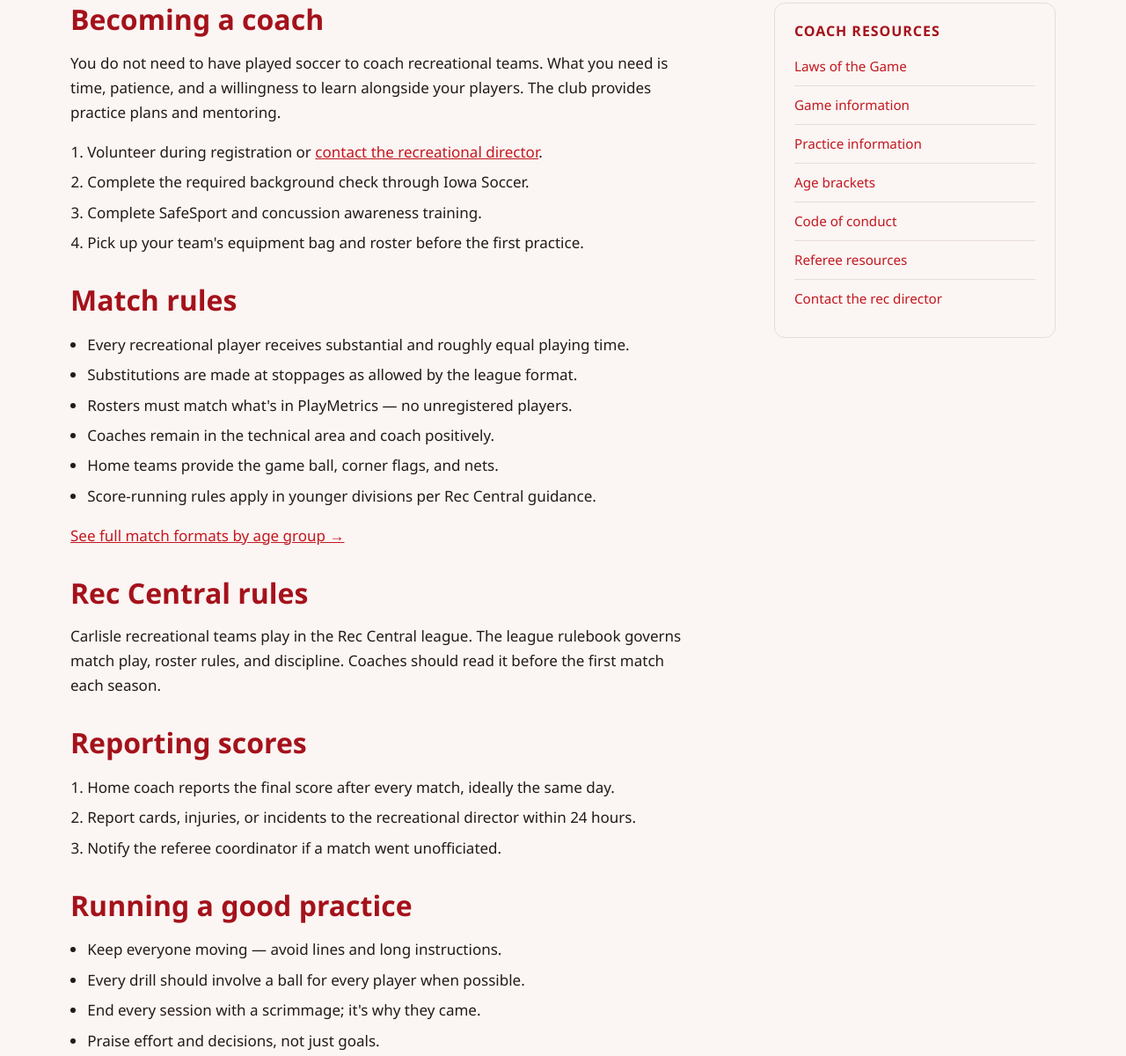
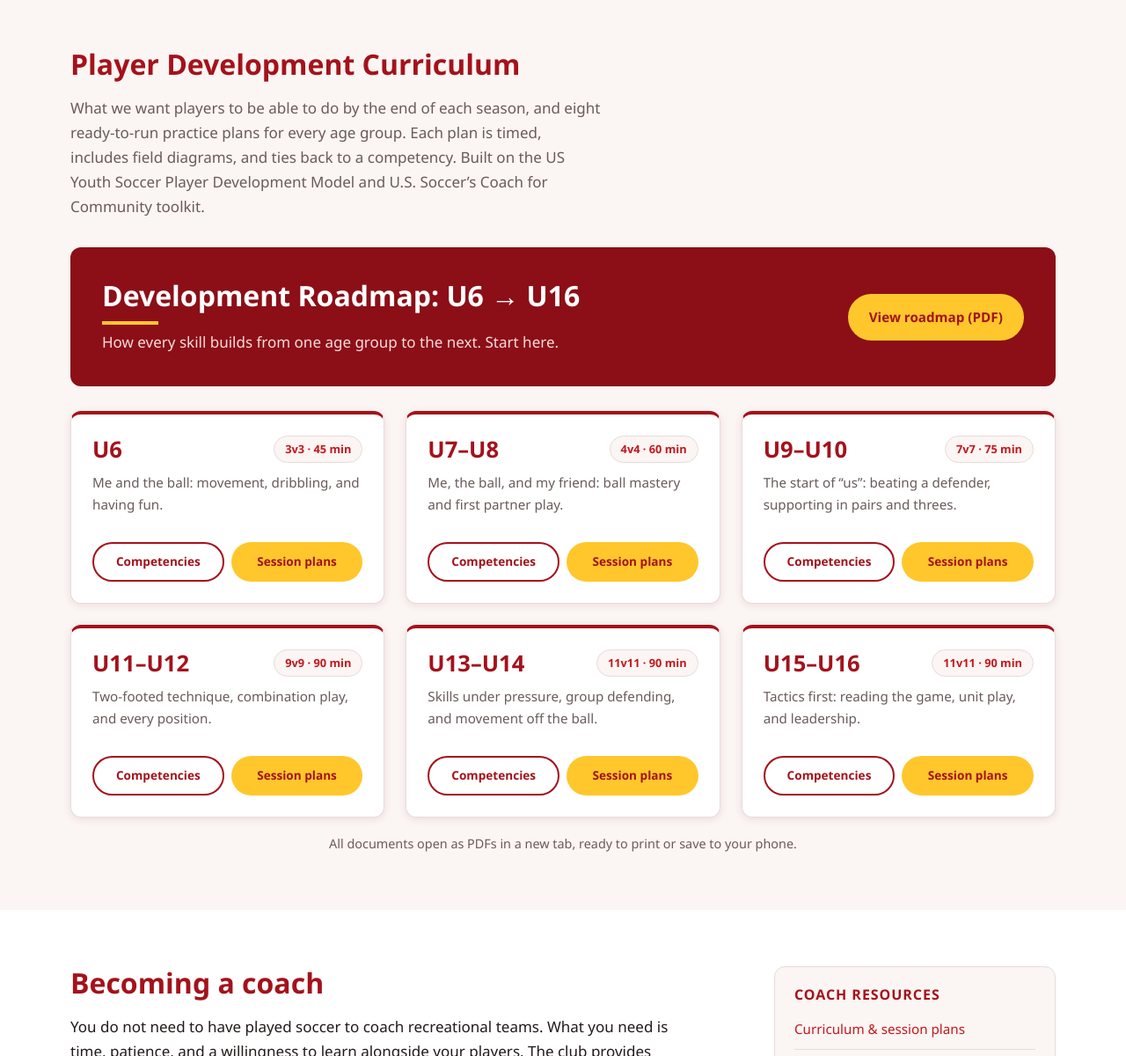
Before and after one commit to dustinrowe91/carlislesoccerwebsite, a plain HTML site: page src/coaches.html in a window 1280 px wide. Shown: the part 703-1903 px from the top of the page at 88% size. Drawn offline with Linux system fonts and the light colour scheme.

Commit message:
Add player development curriculum and session plans to Coaches page
- New 'Player Development Curriculum' section on coaches.html with a
  featured U6-U16 roadmap banner and one card per age group linking to
  its year-end competencies and 8 session plans (PDFs)
- PDFs added under src/docs/curriculum/
- New quick-link card and sidebar link to the section
- Small doc-card styles added to styles.css

Co-Authored-By: Claude Opus 5.5 <noreply@anthropic.com>
Claude-Session: https://claude.ai/code/session_01L4eA1BokQpJhyp1oqU9GKr

```diff
--- a/src/coaches.html
+++ b/src/coaches.html
@@ -4,7 +4,7 @@
 <meta charset="utf-8">
 <meta name="viewport" content="width=device-width, initial-scale=1">
 <title>Coaches Corner | Carlisle Soccer Club</title>
-<meta name="description" content="Resources for Carlisle Soccer Club coaches: rules, score reporting, practice planning, and requirements.">
+<meta name="description" content="Resources for Carlisle Soccer Club coaches: player development curriculum, session plans, rules, score reporting, and requirements.">
 <link rel="stylesheet" href="css/styles.css">
 <link rel="icon" type="image/png" href="images/logo.png">
 </head>
@@ -22,7 +22,12 @@
 
   <section class="section">
     <div class="wrap">
-      <div class="grid grid-3">
+      <div class="grid grid-4">
+        <a class="card card-link" href="#curriculum">
+          <div class="card-icon" aria-hidden="true">&#128203;</div>
+          <h3>Curriculum &amp; Session Plans</h3>
+          <p>Year-end goals and ready-to-run practices for every age group.</p>
+        </a>
         <a class="card card-link" href="https://www.theifab.com/laws-of-the-game-documents/?language=all" target="_blank" rel="noopener">
           <div class="card-icon" aria-hidden="true">&#128220;</div>
           <h3>Laws of the Game</h3>
@@ -42,7 +47,76 @@
     </div>
   </section>
 
-  <section class="section section-alt">
+  <section class="section section-alt" id="curriculum">
+    <div class="wrap">
+      <div class="section-head">
+        <h2>Player Development Curriculum</h2>
+        <p>What we want players to be able to do by the end of each season, and eight ready-to-run practice plans for every age group. Each plan is timed, includes field diagrams, and ties back to a competency. Built on the US Youth Soccer Player Development Model and U.S. Soccer’s Coach for Community toolkit.</p>
+      </div>
+
+      <div class="cta-band curriculum-feature">
+        <div>
+          <h2>Development Roadmap: U6&nbsp;&rarr;&nbsp;U16</h2>
+          <p>How every skill builds from one age group to the next. Start here.</p>
+        </div>
+        <a class="btn btn-primary" href="docs/curriculum/development-roadmap-u6-u16.pdf" target="_blank" rel="noopener">View roadmap (PDF)</a>
+      </div>
+
+      <div class="grid grid-3 curriculum-grid">
+        <div class="card doc-card">
+          <div class="doc-card-head"><span class="doc-age">U6</span><span class="pill">3v3 &middot; 45 min</span></div>
+          <p>Me and the ball: movement, dribbling, and having fun.</p>
+          <div class="doc-links">
+            <a class="btn btn-outline btn-sm" href="docs/curriculum/u6-competencies.pdf" target="_blank" rel="noopener">Competencies</a>
+            <a class="btn btn-primary btn-sm" href="docs/curriculum/u6-session-plans.pdf" target="_blank" rel="noopener">Session plans</a>
+          </div>
+        </div>
+        <div class="card doc-card">
+          <div class="doc-card-head"><span class="doc-age">U7&ndash;U8</span><span class="pill">4v4 &middot; 60 min</span></div>
+          <p>Me, the ball, and my friend: ball mastery and first partner play.</p>
+          <div class="doc-links">
+            <a class="btn btn-outline btn-sm" href="docs/curriculum/u7-u8-competencies.pdf" target="_blank" rel="noopener">Competencies</a>
+            <a class="btn btn-primary btn-sm" href="docs/curriculum/u7-u8-session-plans.pdf" target="_blank" rel="noopener">Session plans</a>
+          </div>
+        </div>
+        <div class="card doc-card">
+          <div class="doc-card-head"><span class="doc-age">U9&ndash;U10</span><span class="pill">7v7 &middot; 75 min</span></div>
+          <p>The start of “us”: beating a defender, supporting in pairs and threes.</p>
+          <div class="doc-links">
+            <a class="btn btn-outline btn-sm" href="docs/curriculum/u9-u10-competencies.pdf" target="_blank" rel="noopener">Competencies</a>
+            <a class="btn btn-primary btn-sm" href="docs/curriculum/u9-u10-session-plans.pdf" target="_blank" rel="noopener">Session plans</a>
+          </div>
+        </div>
+        <div class="card doc-card">
+          <div class="doc-card-head"><span class="doc-age">U11&ndash;U12</span><span class="pill">9v9 &middot; 90 min</span></div>
+          <p>Two-footed technique, combination play, and every position.</p>
+          <div class="doc-links">
+            <a class="btn btn-outline btn-sm" href="docs/curriculum/u11-u12-competencies.pdf" target="_blank" rel="noopener">Competencies</a>
+            <a class="btn btn-primary btn-sm" href="docs/curriculum/u11-u12-session-plans.pdf" target="_blank" rel="noopener">Session plans</a>
+          </div>
+        </div>
+        <div class="card doc-card">
+          <div class="doc-card-head"><span class="doc-age">U13&ndash;U14</span><span class="pill">11v11 &middot; 90 min</span></div>
+          <p>Skills under pressure, group defending, and movement off the ball.</p>
+          <div class="doc-links">
+            <a class="btn btn-outline btn-sm" href="docs/curriculum/u13-u14-competencies.pdf" target="_blank" rel="noopener">Competencies</a>
+            <a class="btn btn-primary btn-sm" href="docs/curriculum/u13-u14-session-plans.pdf" target="_blank" rel="noopener">Session plans</a>
+          </div>
+        </div>
+        <div class="card doc-card">
+          <div class="doc-card-head"><span class="doc-age">U15&ndash;U16</span><span class="pill">11v11 &middot; 90 min</span></div>
+          <p>Tactics first: reading the game, unit play, and leadership.</p>
+          <div class="doc-links">
+            <a class="btn btn-outline btn-sm" href="docs/curriculum/u15-u16-competencies.pdf" target="_blank" rel="noopener">Competencies</a>
+            <a class="btn btn-primary btn-sm" href="docs/curriculum/u15-u16-session-plans.pdf" target="_blank" rel="noopener">Session plans</a>
+          </div>
+        </div>
+      </div>
+      <p class="note curriculum-note">All documents open as PDFs in a new tab, ready to print or save to your phone.</p>
+    </div>
+  </section>
+
+  <section class="section">
     <div class="wrap">
       <div class="content-cols">
         <div class="prose">
@@ -92,6 +166,7 @@
         <aside class="aside">
           <h3>Coach resources</h3>
           <ul>
+            <li><a href="#curriculum">Curriculum &amp; session plans</a></li>
             <li><a href="https://www.theifab.com/laws-of-the-game-documents/?language=all" target="_blank" rel="noopener">Laws of the Game</a></li>
             <li><a href="game-information.html">Game information</a></li>
             <li><a href="practice-information.html">Practice information</a></li>
--- a/src/css/styles.css
+++ b/src/css/styles.css
@@ -436,6 +436,46 @@ tbody tr:hover { background: #fdf8f6; }
 .cta-band h2 { color: #fff; margin: 0; }
 .cta-band p { color: #f7dcdc; margin: .35rem 0 0; }
 
+/* ---------- Curriculum downloads (Coaches page) ---------- */
+
+.curriculum-feature { margin-bottom: 28px; }
+.curriculum-feature h2::after {
+  content: "";
+  display: block;
+  width: 64px;
+  height: 4px;
+  background: var(--accent);
+  margin-top: 10px;
+}
+.doc-card {
+  display: flex;
+  flex-direction: column;
+  border-top: 4px solid var(--brand);
+}
+.doc-card-head {
+  display: flex;
+  align-items: center;
+  justify-content: space-between;
+  gap: 10px;
+  margin-bottom: 10px;
+}
+.doc-age {
+  font-size: 1.6rem;
+  font-weight: 800;
+  color: var(--brand);
+  line-height: 1;
+}
+.doc-card p { color: var(--muted); font-size: .95rem; }
+.doc-links {
+  display: flex;
+  flex-wrap: wrap;
+  gap: 8px;
+  margin-top: auto;
+  padding-top: 14px;
+}
+.doc-links .btn { flex: 1; text-align: center; }
+.curriculum-note { margin: 18px 0 0; text-align: center; }
+
 /* ---------- Footer ---------- */
 
 .site-footer {
```
Also changed, not shown: 13 other files.
